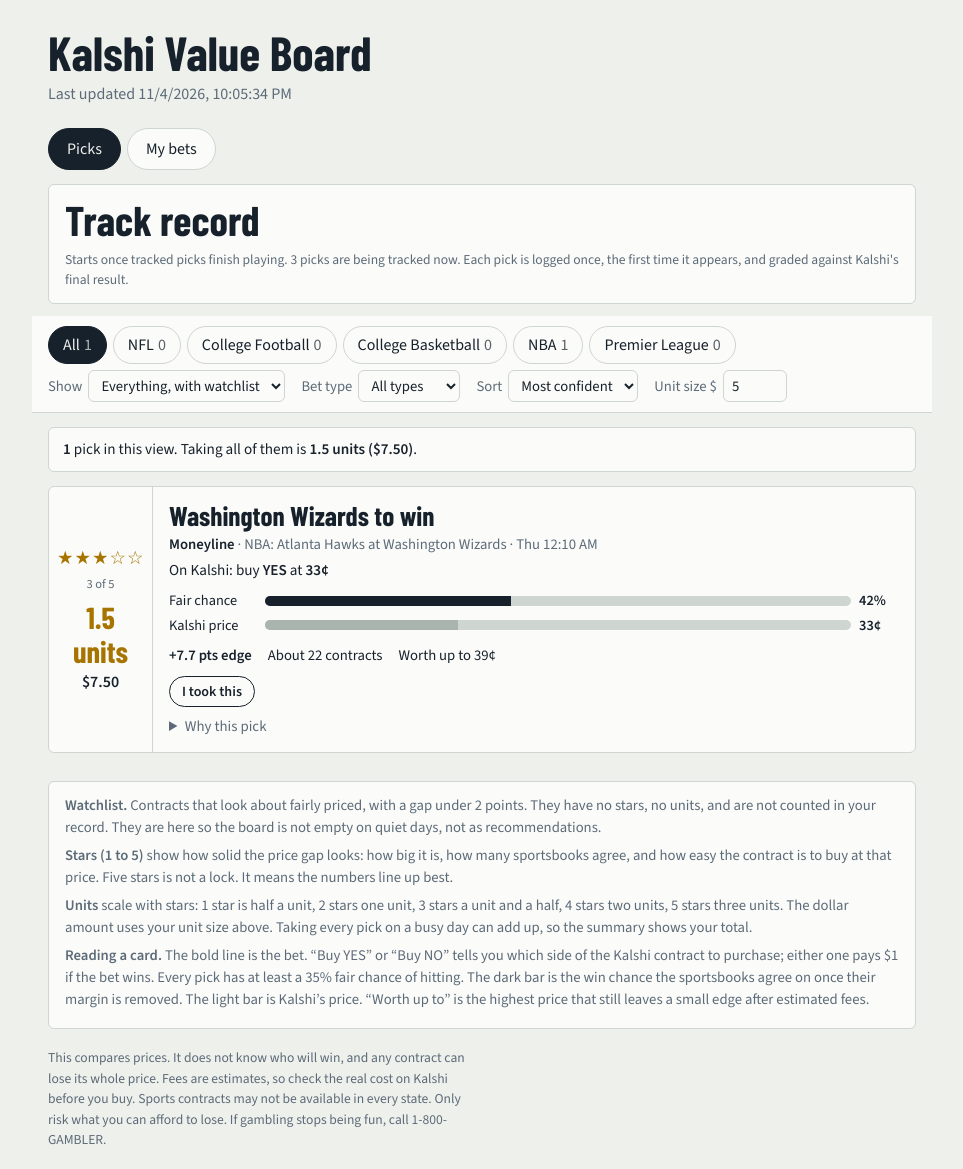
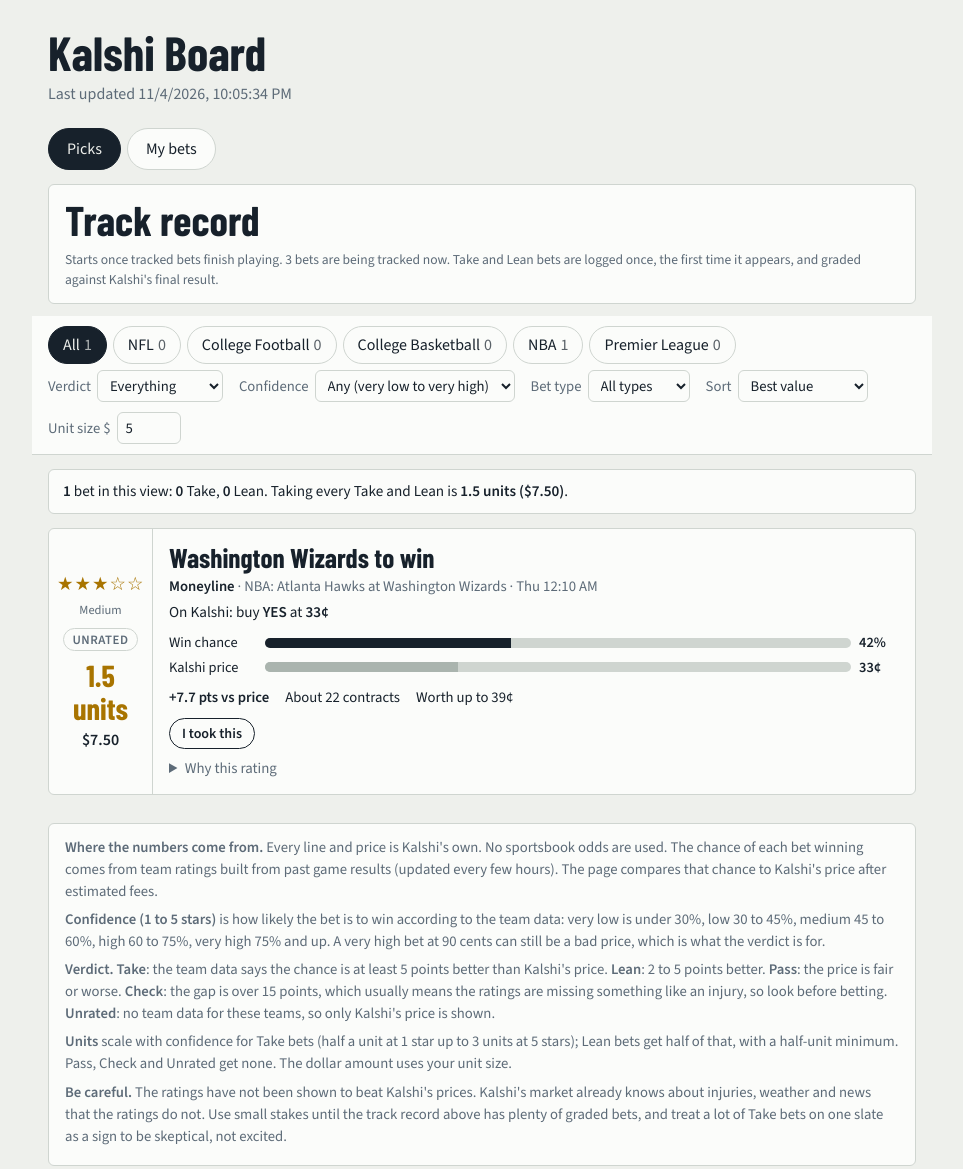
Before and after one commit to c9jbfbzpn2-ctrl/Betting-Model, a plain HTML site: page index.html in a window 1280 px wide. Shown: the top 1169 px of the page, without its empty margins (158-1121 px from the left). Drawn offline with nearby package versions, Linux system fonts and the light colour scheme.

Commit message:
Update index.html

```diff
--- a/index.html
+++ b/index.html
@@ -3,7 +3,7 @@
 <head>
 <meta charset="utf-8">
 <meta name="viewport" content="width=device-width, initial-scale=1">
-<title>Kalshi Value Board</title>
+<title>Kalshi Board</title>
 <link rel="preconnect" href="https://fonts.googleapis.com">
 <link href="https://fonts.googleapis.com/css2?family=Barlow+Condensed:wght@600;700&family=Source+Sans+3:wght@400;600&display=swap" rel="stylesheet">
 <style>
@@ -70,6 +70,9 @@ details p{margin:6px 0 0}
 a{color:inherit}
 :root{--loss:#b3382c}
 @media (prefers-color-scheme:dark){:root{--loss:#ff8f80}}
+.vd{display:inline-block;font-weight:700;font-size:.8rem;letter-spacing:.04em;text-transform:uppercase;padding:1px 8px;border-radius:999px;border:1px solid var(--line);margin-top:6px}
+.vd.Take{background:var(--s4);color:var(--paper);border-color:var(--s4)}.vd.Lean{color:var(--s3);border-color:var(--s3)}.vd.Pass,.vd.Unrated{color:var(--muted)}.vd.Check{color:var(--loss);border-color:var(--loss)}
+.more{display:block;margin:16px auto;font:inherit;padding:8px 22px;border:1px solid var(--ink);background:var(--card);color:var(--ink);border-radius:999px;cursor:pointer}
 .views{display:flex;gap:6px;margin:14px 0 0}
 .views button{font:inherit;padding:8px 18px;border:1px solid var(--line);background:var(--card);color:var(--ink);border-radius:999px;cursor:pointer}
 .views button[aria-pressed=true]{background:var(--ink);color:var(--paper);border-color:var(--ink)}
@@ -98,7 +101,7 @@ code{font-size:.85em;word-break:break-all}
 <body>
 <div class="wrap">
   <header>
-    <h1>Kalshi Value Board</h1>
+    <h1>Kalshi Board</h1>
     <p class="sub" id="updated">Loading…</p>
   </header>
   <nav class="views" aria-label="Pages"><button type="button" id="vPicks" aria-pressed="true">Picks</button><button type="button" id="vBets" aria-pressed="false">My bets <span id="betCount"></span></button></nav>
@@ -107,19 +110,21 @@ code{font-size:.85em;word-break:break-all}
   <div class="bar">
     <div class="tabs" id="tabs" role="group" aria-label="Filter by sport"></div>
     <div class="tools">
-      <label>Show <select id="min"><option value="0">Everything, with watchlist</option><option value="1">Bets only (1+ stars)</option><option value="3">3 stars and up</option><option value="4">4 stars and up</option></select></label>
+      <label>Verdict <select id="vf"><option value="all">Everything</option><option value="bet">Take and Lean</option><option value="take">Take only</option></select></label>
+      <label>Confidence <select id="min"><option value="0">Any (very low to very high)</option><option value="2">Low and up</option><option value="3">Medium and up</option><option value="4">High and up</option></select></label>
       <label>Bet type <select id="type"><option value="All">All types</option><option>Moneyline</option><option>Spread</option><option>Total</option></select></label>
-      <label>Sort <select id="sort"><option value="conf">Most confident</option><option value="edge">Biggest edge</option><option value="time">Start time</option></select></label>
+      <label>Sort <select id="sort"><option value="value">Best value</option><option value="conf">Most confident</option><option value="time">Start time</option></select></label>
       <label>Unit size $ <input id="unit" type="number" min="1" step="1" value="5" inputmode="decimal"></label>
     </div>
   </div>
   <div class="summary" id="summary" aria-live="polite"></div>
   <main id="out"></main>
   <div class="how">
-    <p><b>Watchlist.</b> Contracts that look about fairly priced, with a gap under 2 points. They have no stars, no units, and are not counted in your record. They are here so the board is not empty on quiet days, not as recommendations.</p>
-    <p><b>Stars (1 to 5)</b> show how solid the price gap looks: how big it is, how many sportsbooks agree, and how easy the contract is to buy at that price. Five stars is not a lock. It means the numbers line up best.</p>
-    <p><b>Units</b> scale with stars: 1 star is half a unit, 2 stars one unit, 3 stars a unit and a half, 4 stars two units, 5 stars three units. The dollar amount uses your unit size above. Taking every pick on a busy day can add up, so the summary shows your total.</p>
-    <p><b>Reading a card.</b> The bold line is the bet. “Buy YES” or “Buy NO” tells you which side of the Kalshi contract to purchase; either one pays $1 if the bet wins. Every pick has at least a 35% fair chance of hitting. The dark bar is the win chance the sportsbooks agree on once their margin is removed. The light bar is Kalshi’s price. “Worth up to” is the highest price that still leaves a small edge after estimated fees.</p>
+    <p><b>Where the numbers come from.</b> Every line and price is Kalshi's own. No sportsbook odds are used. The chance of each bet winning comes from team ratings built from past game results (updated every few hours). The page compares that chance to Kalshi's price after estimated fees.</p>
+    <p><b>Confidence (1 to 5 stars)</b> is how likely the bet is to win according to the team data: very low is under 30%, low 30 to 45%, medium 45 to 60%, high 60 to 75%, very high 75% and up. A very high bet at 90 cents can still be a bad price, which is what the verdict is for.</p>
+    <p><b>Verdict.</b> <b>Take</b>: the team data says the chance is at least 5 points better than Kalshi's price. <b>Lean</b>: 2 to 5 points better. <b>Pass</b>: the price is fair or worse. <b>Check</b>: the gap is over 15 points, which usually means the ratings are missing something like an injury, so look before betting. <b>Unrated</b>: no team data for these teams, so only Kalshi's price is shown.</p>
+    <p><b>Units</b> scale with confidence for Take bets (half a unit at 1 star up to 3 units at 5 stars); Lean bets get half of that, with a half-unit minimum. Pass, Check and Unrated get none. The dollar amount uses your unit size.</p>
+    <p><b>Be careful.</b> The ratings have not been shown to beat Kalshi's prices. Kalshi's market already knows about injuries, weather and news that the ratings do not. Use small stakes until the track record above has plenty of graded bets, and treat a lot of Take bets on one slate as a sign to be skeptical, not excited.</p>
   </div>
   </div>
   <div id="betsView" hidden>
@@ -131,11 +136,14 @@ code{font-size:.85em;word-break:break-all}
     </div>
     <p class="foot" style="margin-top:0">Profit is estimated from the amount you spent and the price you paid, with Kalshi's fee estimated. Your Kalshi account is the source of truth. Bets are graded automatically only when the pick was one of the recommended ones and Kalshi has posted the final result. Otherwise mark them yourself.</p>
   </div>
-  <p class="foot">This compares prices. It does not know who will win, and any contract can lose its whole price. Fees are estimates, so check the real cost on Kalshi before you buy. Sports contracts may not be available in every state. Only risk what you can afford to lose. If gambling stops being fun, call 1-800-GAMBLER.</p>
+  <p class="foot">These are model estimates from past results. They do not know who will win, and any contract can lose its whole price. Fees are estimates, so check the real cost on Kalshi before you buy. Sports contracts may not be available in every state. Only risk what you can afford to lose. If gambling stops being fun, call 1-800-GAMBLER.</p>
 </div>
 <script>
 const SPORTS=["All","NFL","College Football","College Basketball","NBA","Premier League"];
-const st={sport:"All",min:0,sort:"conf",unit:5,type:"All"};
+const st={sport:"All",min:0,sort:"value",unit:5,type:"All",vf:"all",shown:40};
+const VO={Take:0,Lean:1,Pass:2,Check:3,Unrated:4};
+const CONF=["Unrated","Very low","Low","Medium","High","Very high"];
+const VTXT={Take:"Take",Lean:"Lean",Pass:"Pass",Check:"Check data",Unrated:"Unrated"};
 let data={picks:[]};
 try{const u=parseFloat(localStorage.getItem("unit"));if(u>0)st.unit=u}catch(e){}
 document.getElementById("unit").value=st.unit;
@@ -149,7 +157,7 @@ function renderRecord(r){
   if(!r){el.style.display="none";return}
   const o=r.overall||{n:0};
   if(!o.n){
-    el.innerHTML=`<div class="rec-big">Track record</div><p class="rec-note">Starts once tracked picks finish playing. ${r.pending||0} pick${r.pending===1?" is":"s are"} being tracked now. Each pick is logged once, the first time it appears, and graded against Kalshi's final result.</p>`;
+    el.innerHTML=`<div class="rec-big">Track record</div><p class="rec-note">Starts once tracked bets finish playing. ${r.pending||0} bet${r.pending===1?" is":"s are"} being tracked now. Take and Lean bets are logged once, the first time it appears, and graded against Kalshi's final result.</p>`;
     return;
   }
   const hc=r.high_confidence||{n:0};
@@ -161,7 +169,7 @@ function renderRecord(r){
     ${hc.n?`<div class="rec-item">4 and 5 stars <b>${hc.wins} of ${hc.n}</b></div>`:""}
     <div class="rec-item">${r.pending||0} still pending</div></div>
     ${rows?`<table class="rec-tbl"><thead><tr><th>Stars</th><th>Hit</th><th>Hit rate</th><th>Expected</th></tr></thead><tbody>${rows}</tbody></table>`:""}
-    <p class="rec-note">${o.n<30?"Small sample: with fewer than about 30 graded picks, luck swings these numbers a lot, so they say little about the model yet. ":""}Expected is the average chance the sportsbooks implied. If hit rate stays well below expected, the edge isn't real. Return assumes buying one contract at the shown price plus estimated fees${r.tracking_since?", tracked since "+new Date(r.tracking_since).toLocaleDateString():""}.</p>`;
+    <p class="rec-note">${o.n<30?"Small sample: with fewer than about 30 graded picks, luck swings these numbers a lot, so they say little about the model yet. ":""}Expected is the average chance our team ratings gave. If hit rate stays well below expected, the edge isn't real. Return assumes buying one contract at the shown price plus estimated fees${r.tracking_since?", tracked since "+new Date(r.tracking_since).toLocaleDateString():""}.</p>`;
 }
 /* ---------- my bets ---------- */
 let bets=[],hist={},memOnly=false;
@@ -270,74 +278,81 @@ function dayLabel(iso){
   return d.toLocaleDateString([], {weekday:"long",month:"short",day:"numeric"});
 }
 function card(p){
-  const when=new Date(p.start).toLocaleString([], {weekday:"short",hour:"numeric",minute:"2-digit"});
-  const fair=Math.round(p.fair_prob*100),price=p.price_cents;
+  const when=new Date(p.start).toLocaleString([], {weekday:"short",hour:"numeric",minute:"2-digit"})+(p.start_exact===false?" (approx.)":"");
+  const price=p.price_cents,rated=p.fair_prob!=null,fair=rated?Math.round(p.fair_prob*100):null;
   const dollars=p.units*st.unit,contracts=Math.floor(dollars*100/price);
   const note=p.ai_note||p.reason;
+  const bet=p.units>0;
   return `<article class="pick s${p.stars}">
-    <div class="rate" aria-label="${p.stars===0?"Watchlist, not a recommended bet":"Confidence "+p.stars+" out of 5"}">
-      ${p.stars===0?`<div class="units">Watch</div><div class="of">No bet</div>`:`<div class="stars" aria-hidden="true">${stars(p.stars)}</div>
-      <div class="of">${p.stars} of 5</div>
-      <div class="units">${fmtUnits(p.units)}</div>
-      <div class="dollars">${money(dollars)}</div>`}
+    <div class="rate" aria-label="${rated?"Confidence "+p.stars+" out of 5, "+CONF[p.stars]:"Unrated"}">
+      ${rated?`<div class="stars" aria-hidden="true">${stars(p.stars)}</div><div class="of">${CONF[p.stars]}</div>`:`<div class="of">No team data</div>`}
+      <div><span class="vd ${p.verdict}">${VTXT[p.verdict]}</span></div>
+      ${bet?`<div class="units">${fmtUnits(p.units)}</div><div class="dollars">${money(dollars)}</div>`:""}
     </div>
     <div class="body">
       <div class="buy">${esc(p.bet||p.side)}</div>
       <div class="game"><span class="type">${esc(p.type)}</span> · ${esc(p.sport)}: ${esc(p.game)} · ${esc(when)}</div>
       <div class="how-to">On Kalshi: buy <b>${esc(p.action)}</b> at <b>${price}¢</b></div>
-      <div class="row"><span>Fair chance</span><div class="track"><div class="fill fair" style="width:${fair}%"></div></div><b>${fair}%</b></div>
+      ${rated?`<div class="row"><span>Win chance</span><div class="track"><div class="fill fair" style="width:${fair}%"></div></div><b>${fair}%</b></div>`:""}
       <div class="row"><span>Kalshi price</span><div class="track"><div class="fill price" style="width:${price}%"></div></div><b>${price}¢</b></div>
       <div class="facts">
-        <span class="edge">+${(p.edge*100).toFixed(1)} pts edge</span>
-        ${p.stars===0?"":`<span>About ${contracts} contracts</span>`}
-        <span>Worth up to ${p.max_price_cents}¢</span>
+        ${rated?`<span class="edge">${p.edge>=0?"+":""}${(p.edge*100).toFixed(1)} pts vs price</span>`:""}
+        ${bet?`<span>About ${contracts} contracts</span>`:""}
+        ${rated&&p.max_price_cents?`<span>Worth up to ${p.max_price_cents}¢</span>`:""}
       </div>
       <div class="mybet" data-id="${esc(pid(p))}">${betBox(p)}</div>
-      <details><summary>Why this pick</summary>
+      <details><summary>Why this rating</summary>
         <p>${esc(note)}</p>
-        ${p.model_prob!=null&&p.market_prob!=null?`<p>Sportsbooks put this near ${pct(p.market_prob)}. Our team ratings put it near ${pct(p.model_prob)}${(data.model&&data.model.weight>0)?" (blended in at "+Math.round(data.model.weight*100)+"%)":" (shown for information only, not used in the pick)"}.</p>`:""}
-        <p>Kalshi at the last update: ask ${p.price_cents}¢, bid ${p.bid_cents==null?"?":p.bid_cents+"¢"}, last trade ${p.last_cents==null?"?":p.last_cents+"¢"}. Contract <code>${esc(p.kalshi_ticker)}</code>. Prices move, so check the live price first.</p>
-        <p>${p.books_used} sportsbooks used. Book disagreement ${(p.book_spread*100).toFixed(1)} pts. <a href="https://kalshi.com/markets/${esc(String(p.series).toLowerCase())}" target="_blank" rel="noopener">Find it on Kalshi</a></p>
+        ${p.verdict==="Check"?"<p>The ratings and Kalshi disagree by more than 15 points. That is more often missing information (injuries, rest, weather, a rating that has not caught up) than a real bargain.</p>":""}
+        <p>Kalshi at the last update: ask ${p.price_cents}¢, bid ${p.bid_cents==null?"?":p.bid_cents+"¢"}, last trade ${p.last_cents==null?"?":p.last_cents+"¢"}. Contract <code>${esc(p.kalshi_ticker)}</code>. Prices move, so check the live price first. <a href="https://kalshi.com/markets/${esc(String(p.series).toLowerCase())}" target="_blank" rel="noopener">Find it on Kalshi</a></p>
       </details>
     </div>
   </article>`;
 }
+const keep=p=>(st.sport==="All"||p.sport===st.sport)&&p.stars>=st.min&&(st.type==="All"||p.type===st.type)&&(st.vf==="all"||(st.vf==="bet"&&(p.verdict==="Take"||p.verdict==="Lean"))||(st.vf==="take"&&p.verdict==="Take"));
 function tabs(){
-  const base=data.picks.filter(p=>p.stars>=st.min&&(st.type==="All"||p.type===st.type));
+  const sp=st.sport;st.sport="All";
+  const base=data.picks.filter(keep);st.sport=sp;
   const el=document.getElementById("tabs");
   el.innerHTML=SPORTS.map(s=>{
     const n=s==="All"?base.length:base.filter(p=>p.sport===s).length;
     return `<button type="button" aria-pressed="${s===st.sport}" data-s="${s}">${s}<span class="n">${n}</span></button>`}).join("");
-  el.querySelectorAll("button").forEach(b=>b.onclick=()=>{st.sport=b.dataset.s;render()});
+  el.querySelectorAll("button").forEach(b=>b.onclick=()=>{st.sport=b.dataset.s;st.shown=40;render()});
 }
 function render(){
   tabs();
-  let rows=data.picks.filter(p=>(st.sport==="All"||p.sport===st.sport)&&p.stars>=st.min&&(st.type==="All"||p.type===st.type));
-  const by={conf:(a,b)=>b.stars-a.stars||b.score-a.score,edge:(a,b)=>b.edge-a.edge,time:(a,b)=>new Date(a.start)-new Date(b.start)};
+  const rows=data.picks.filter(keep);
+  const ed=p=>p.edge==null?-9:p.edge;
+  const by={value:(a,b)=>VO[a.verdict]-VO[b.verdict]||ed(b)-ed(a),conf:(a,b)=>b.stars-a.stars||ed(b)-ed(a),time:(a,b)=>new Date(a.start)-new Date(b.start)};
   rows.sort(by[st.sort]);
   const out=document.getElementById("out"),sum=document.getElementById("summary");
   if(!rows.length){
     sum.textContent="";
-    out.innerHTML='<p class="empty">No contracts match this view right now. That is normal: most Kalshi prices are fair, so the board is often short. Try All ratings or another sport, or check back after the next update.</p>';
+    out.innerHTML='<p class="empty">No bets match this view. Try Everything under Verdict and Any under Confidence, or another sport. If the whole board is empty, Kalshi may have no open games right now, or the update has not run yet.</p>';
     return;
   }
-  const bets=rows.filter(p=>p.stars>=1),watch=rows.filter(p=>p.stars===0);
-  const units=bets.reduce((a,p)=>a+p.units,0);
-  sum.innerHTML=`<b>${bets.length}</b> pick${bets.length===1?"":"s"} in this view${watch.length?`, plus <b>${watch.length}</b> on the watchlist`:""}. Taking all of them is <b>${units%1?units.toFixed(1):units} units (${money(units*st.unit)})</b>.`+(units>10?" That is a lot for one day, so consider only the top few.":"");
+  const take=rows.filter(p=>p.verdict==="Take").length,lean=rows.filter(p=>p.verdict==="Lean").length;
+  const units=rows.reduce((a,p)=>a+p.units,0);
+  sum.innerHTML=`<b>${rows.length}</b> bet${rows.length===1?"":"s"} in this view: <b>${take}</b> Take, <b>${lean}</b> Lean.`+(units?` Taking every Take and Lean is <b>${units%1?units.toFixed(1):units} units (${money(units*st.unit)})</b>.`:"")+(units>10?" That is a lot, so consider only the top few.":"");
+  const shown=rows.slice(0,st.shown);
+  let html;
   if(st.sort==="time"){
-    let last="",html="";
-    rows.forEach(p=>{const d=dayLabel(p.start);if(d!==last){html+=(last?"</div>":"")+`<h2 class="day">${esc(d)}</h2><div class="list">`;last=d}html+=card(p)});
-    out.innerHTML=html+"</div>";
-  }else out.innerHTML=(bets.length?'<div class="list">'+bets.map(card).join("")+"</div>":'<p class="empty">No recommended bets in this view right now.</p>')
-    +(watch.length?'<h2 class="watchhead">Watchlist</h2><p class="watchsub">These prices look about fair. The gap to the sportsbooks is smaller than the error in my fee estimate, so treat them as things to keep an eye on, not bets.</p><div class="list">'+watch.map(card).join("")+"</div>":"");
+    let last="";html="";
+    shown.forEach(p=>{const d=dayLabel(p.start);if(d!==last){html+=(last?"</div>":"")+`<h2 class="day">${esc(d)}</h2><div class="list">`;last=d}html+=card(p)});
+    html+="</div>";
+  }else html='<div class="list">'+shown.map(card).join("")+"</div>";
+  if(rows.length>shown.length)html+=`<button type="button" class="more" id="more">Show more (${rows.length-shown.length} left)</button>`;
+  out.innerHTML=html;
+  const m=document.getElementById("more");if(m)m.onclick=()=>{st.shown+=40;render()};
 }
-document.getElementById("type").onchange=e=>{st.type=e.target.value;render()};
-document.getElementById("min").onchange=e=>{st.min=+e.target.value;render()};
-document.getElementById("sort").onchange=e=>{st.sort=e.target.value;render()};
+document.getElementById("type").onchange=e=>{st.type=e.target.value;st.shown=40;render()};
+document.getElementById("vf").onchange=e=>{st.vf=e.target.value;st.shown=40;render()};
+document.getElementById("min").onchange=e=>{st.min=+e.target.value;st.shown=40;render()};
+document.getElementById("sort").onchange=e=>{st.sort=e.target.value;st.shown=40;render()};
 document.getElementById("unit").oninput=e=>{const v=parseFloat(e.target.value);if(v>0){st.unit=v;try{localStorage.setItem("unit",v)}catch(x){}render()}};
 fetch("history.json?"+Date.now()).then(r=>r.ok?r.json():[]).then(h=>{(h||[]).forEach(x=>{if(x.result==="won"||x.result==="lost"||x.result==="void")hist[x.id]=x.result});renderBets();render()}).catch(()=>{});
 fetch("picks.json?"+Date.now()).then(r=>r.json()).then(d=>{
-  data=d;data.picks=(d.picks||[]).map(p=>Object.assign({stars:3,units:1.5,type:"Moneyline",action:"YES"},p));
+  data=d;data.picks=(d.picks||[]).map(p=>Object.assign({stars:0,units:0,verdict:"Unrated",type:"Moneyline",action:"YES"},p));
   document.getElementById("updated").textContent=d.updated?"Last updated "+new Date(d.updated).toLocaleString():"No data yet. Run the Update picks workflow.";
   renderRecord(d.record);render();renderBets();
 }).catch(()=>{document.getElementById("updated").textContent="Could not load picks.json."});
```
